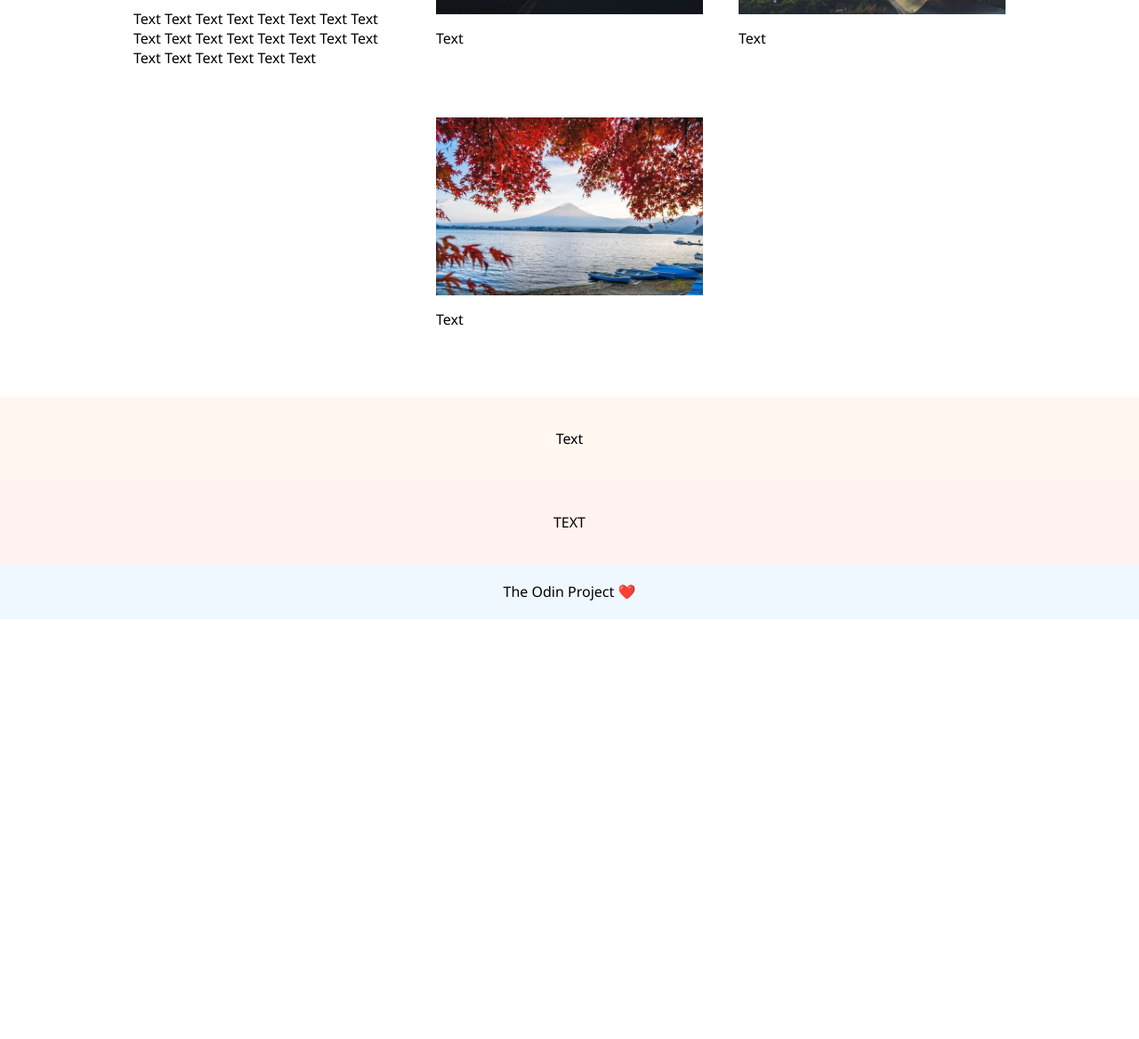
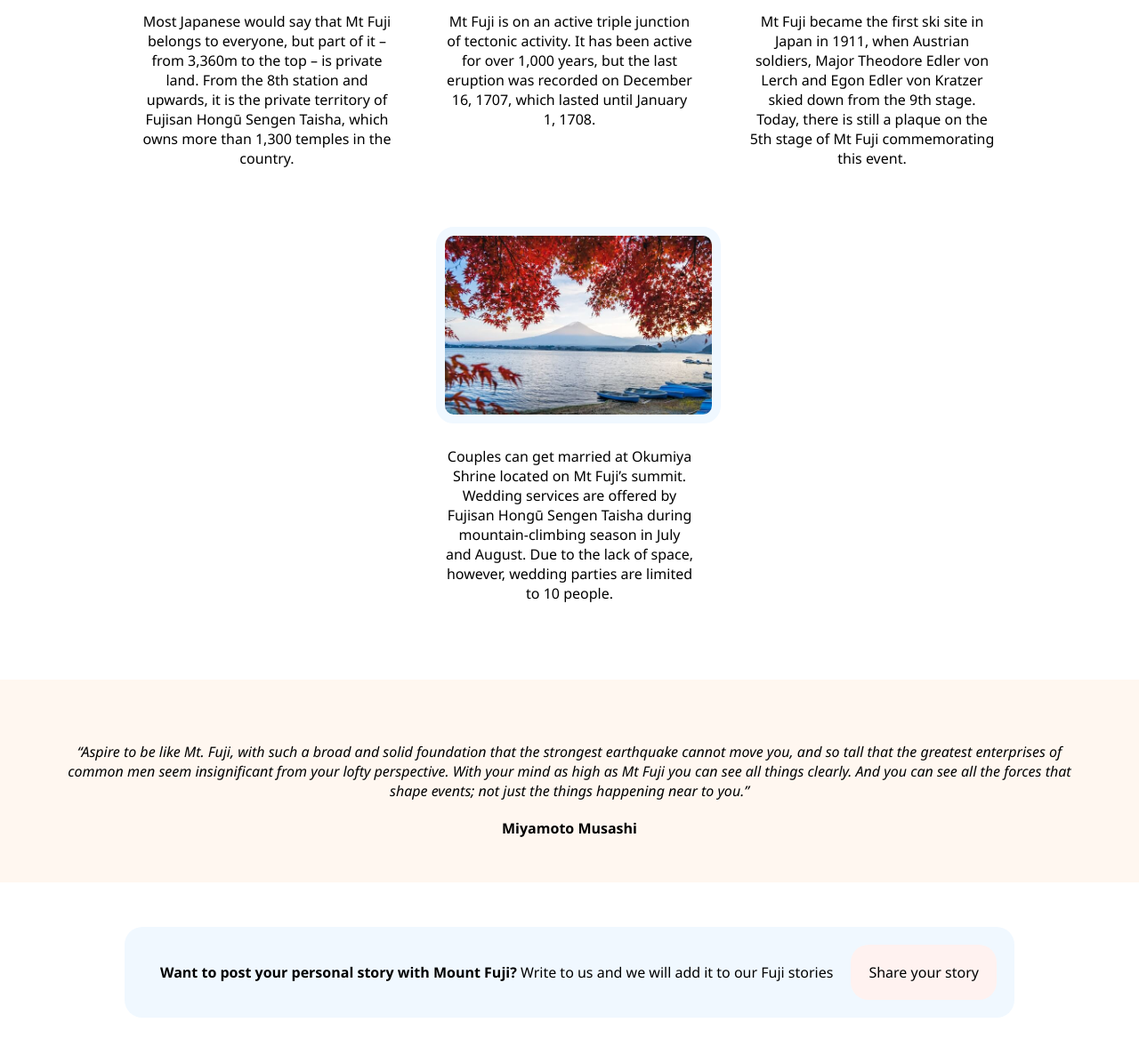
Before and after one commit to menander1/odin-landingpage, a plain HTML site: page index.html in a window 1280 px wide. Shown: the part 1004-2172 px from the top of the page at 89% size. Before the commit the page ends 1700 px from the top, so only its background shows below. Drawn offline with Linux system fonts and the light colour scheme.

Commit message:
Adding last touches and new image

```diff
--- a/index.html
+++ b/index.html
@@ -4,13 +4,13 @@
     <meta charset="UTF-8">
     <meta http-equiv="X-UA-Compatible" content="IE=edge">
     <meta name="viewport" content="width=device-width, initial-scale=1.0">
-    <title>Mount Fuji</title>
+    <title>Mount Fuji (富士山)</title>
     <link rel="stylesheet" href="style.css">
   </head>
   <body>
     <div class="navigation">
         <div class="logo">
-            <img src="../odin-landingpage/assets/mount-fuji-logo.png" alt="mount fuji logo">
+            <a href="index.html"><img src="../odin-landingpage/assets/mount-fuji-logo.png" alt="mount fuji logo"></a>
         </div>
         <ul class="menu">
             <li><a href="#">Pictures</a></li>
@@ -21,9 +21,9 @@
 
     <div class="header">
         <div class="left-text">
-            <h1>Some random title</h1>
-            <p>Lorem ipsum</p>
-            <button>See more</button>
+            <h1>Mount Fuji (富士山, Fujisan)</h1>
+            <p class="left-text-copy">Located on the island of Honshū, is an active stratovolcano in Japan, with a summit elevation of 3,776.24 m (12,389 ft 3 in). It is the tallest mountain in Japan, the second-highest volcano located on an island in Asia (after Mount Kerinci on the island of Sumatra), and seventh-highest peak of an island on Earth.</p>
+            <a class="left-text-button" href="#">See more</a>
         </div>
 
         <div class="right-image">
@@ -38,35 +38,47 @@
         <div class="cards">
             <div class="card">
             <img src="../odin-landingpage/assets/alexander-schimmeck-mount-fuji.jpg">
-            <p>Text Text Text Text Text Text Text Text Text Text Text Text Text Text Text Text Text Text Text Text Text Text </p>
+            <p class="card-text">Most Japanese would say that Mt Fuji belongs to everyone, but part of it – from 3,360m to the top – is private land. From the 8th station and upwards, it is the private territory of Fujisan Hongū Sengen Taisha, which owns more than 1,300 temples in the country.</p>
             </div>
             <div class="card">
             <img src="../odin-landingpage/assets/gregoire-jeanneau-mount-fuji.jpg">
-            <p>Text</p>
+            <p class="card-text">Mt Fuji is on an active triple junction of tectonic activity. It has been active for over 1,000 years, but the last eruption was recorded on December 16, 1707, which lasted until January 1, 1708.</p>
             </div>
             <div class="card">
             <img src="../odin-landingpage/assets/max-bender-mount-fuji.jpg">
-            <p>Text</p>
+            <p class="card-text">Mt Fuji became the first ski site in Japan in 1911, when Austrian soldiers, Major Theodore Edler von Lerch and Egon Edler von Kratzer skied down from the 9th stage. Today, there is still a plaque on the 5th stage of Mt Fuji commemorating this event.</p>
             </div>
             <div class="card">
             <img src="../odin-landingpage/assets/sunil-naik-mount-fuji.jpg">
-            <p>Text</p>
+            <p class="card-text">Couples can get married at Okumiya Shrine located on Mt Fuji’s summit. Wedding services are offered by Fujisan Hongū Sengen Taisha during mountain-climbing season in July and August. Due to the lack of space, however, wedding parties are limited to 10 people.</p>
             </div>
         </div>
     </div>
 
     <div class="quote">
-        <p>Text</p>
+        <i>“Aspire to be like Mt. Fuji, with such a broad and solid foundation that the strongest earthquake cannot move you, and so tall that the greatest enterprises of common men seem insignificant from your lofty perspective. With your mind as high as Mt Fuji you can see all things clearly. And you can see all the forces that shape events; not just the things happening near to you.” </i>
+        <b>Miyamoto Musashi</b>
     </div>
 
     <div class="cta">
         <div class="cta-inside">
-            <p>TEXT</p>
+            <div class="cta-text">
+            <b>Want to post your personal story with Mount Fuji?</b>
+            Write to us and we will add it to our Fuji stories
+            </div>
+            <div class="cta-button">
+                <a class="cta-button-text" href="#">Share your story</a>
+            </div>
         </div>
     </div>
 
+    <div class="last-image">
+        <img src="assets/athanasia-andrikopoulos-mount-fuji.jpg">
+    </div>
+
+
     <div class="footer">
-        The Odin Project ❤️
+        The Odin Project CSS Final Exercise
     </div>
 
 
--- a/style.css
+++ b/style.css
@@ -47,28 +47,38 @@ a {
 .header {
     display: flex;
     background-color: #fff7f0;
-    flex-direction: row;
+    flex-wrap: wrap;
 }
 
 .left-text {
-    padding: 20px;
+    padding: 50px;
     display: flex;
+    flex-wrap: wrap;
     flex-direction: column;
     align-items: center;
     justify-content: center;
+    text-align: center;
     flex: 1;
 }
 
+.left-text-button {
+    padding: 20px;
+    align-content: center;
+    background-color: aliceblue;
+    border-radius: 20px;
+}
+
+.left-text-copy {
+}
 
 .right-image {
     display: flex;
     flex: 2;
-    object-fit: contain;
-    width: 50%;
 }
 
 .right-image > img {
     width: 100%;
+    min-width: 360px;
 }
 
 .image-panel {
@@ -76,7 +86,6 @@ a {
     align-items: center;
     flex-direction: column;
     padding: 50px;
-    flex: 1;
 }
 
 .second-title {
@@ -86,40 +95,97 @@ a {
 .cards {
     display: flex;
     gap: 20px;
-    align-items: center;
+    align-items: flex-start;
+    justify-content: center;
     flex-wrap: wrap;
-    justify-content: center;
+    flex: 1;
+    text-align: center;
 }
 .card {
-    flex-direction: column;
     display: flex;
-    border: white;
-    border-radius: 5px;
+    flex-wrap: wrap;
+    align-items: stretch;
     width: 300px;
     padding: 10px;
+
 }
 .card > img {
     width: 100%;
     height: 100%;
     object-fit: contain;
+    border-radius: 20px;
+    border-style: solid;
+    border-color: aliceblue;
+    border-width: 10px;
+    flex: 1;
+}
+
+.card-text {
+    padding: 10px;
 }
 
 
 .quote {
     display: flex;
+    flex-wrap: wrap;
     background-color:#fff7f0;
     align-content: center;
     justify-content: center;
+    padding: 50px;
+    text-align: center;
+}
+
+i {
     padding: 20px;
 }
 
 .cta {
     display: flex;
+    background-color: white;
+    align-content: center;
+    justify-content: space-evenly;
+    padding: 50px;
+}
+
+.cta-inside {
+    display: flex;
+    flex-direction: row;
+    flex-wrap: wrap;
+    align-content: center;
+    justify-content: space-evenly;
+    background-color: aliceblue;
+    padding: 20px;
+    border-radius: 20px;
+    text-align: center;
+}
+
+.cta-text {
+    padding: 20px;
+    align-content: center;
+}
+
+.cta-button {
+    padding: 20px;
+    align-content: center;
     background-color: #fff2f0;
-    align-content: center;
+    border-radius: 20px;
+}
+
+.cta-button-text {
+    color: black;
+}
+
+.last-image {
+    display: flex;
     justify-content: center;
-    padding: 20px;
+    padding: 0px 10px 50px 10px;
 }
+
+.last-image > img {
+    object-fit: contain;
+    width: 100%;
+}
+
 
 .footer {
     display: flex;
```
Also changed, not shown: assets/athanasia-andrikopoulos-mount-fuji.jpg (added).
